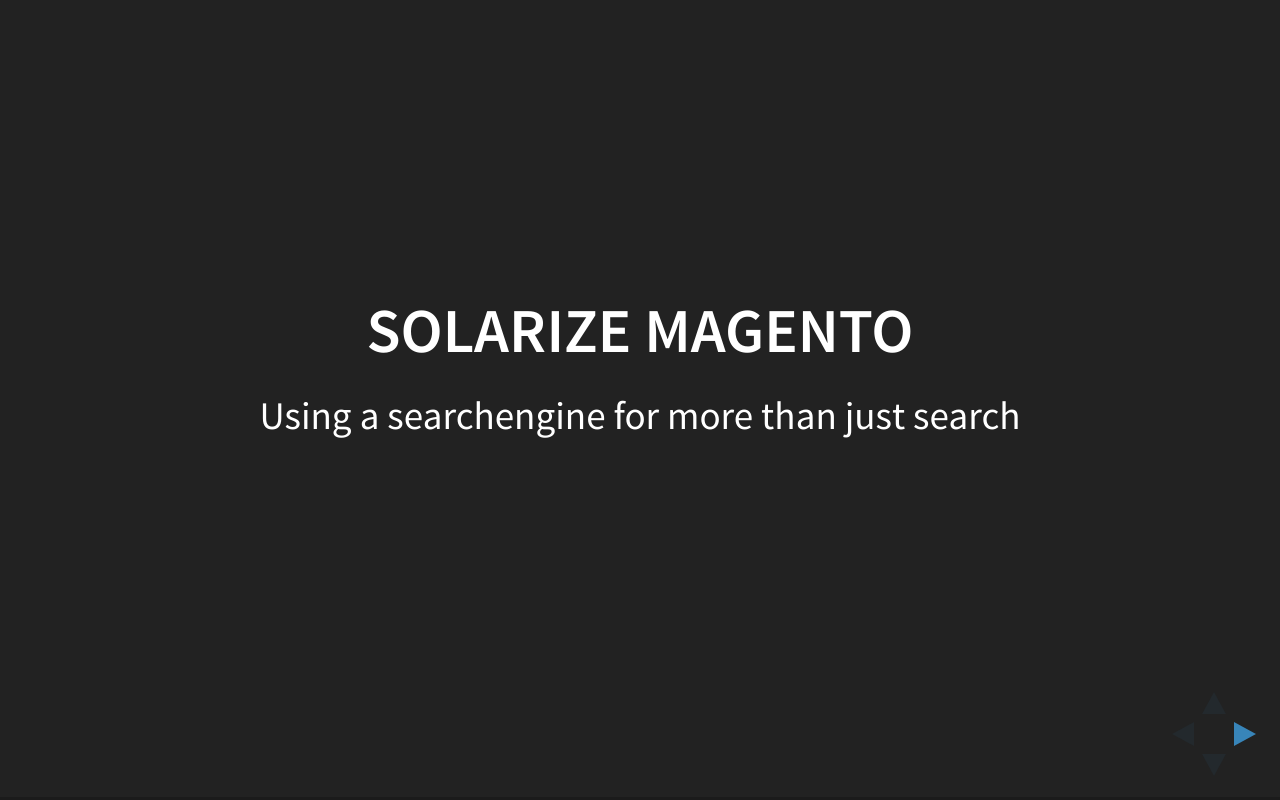
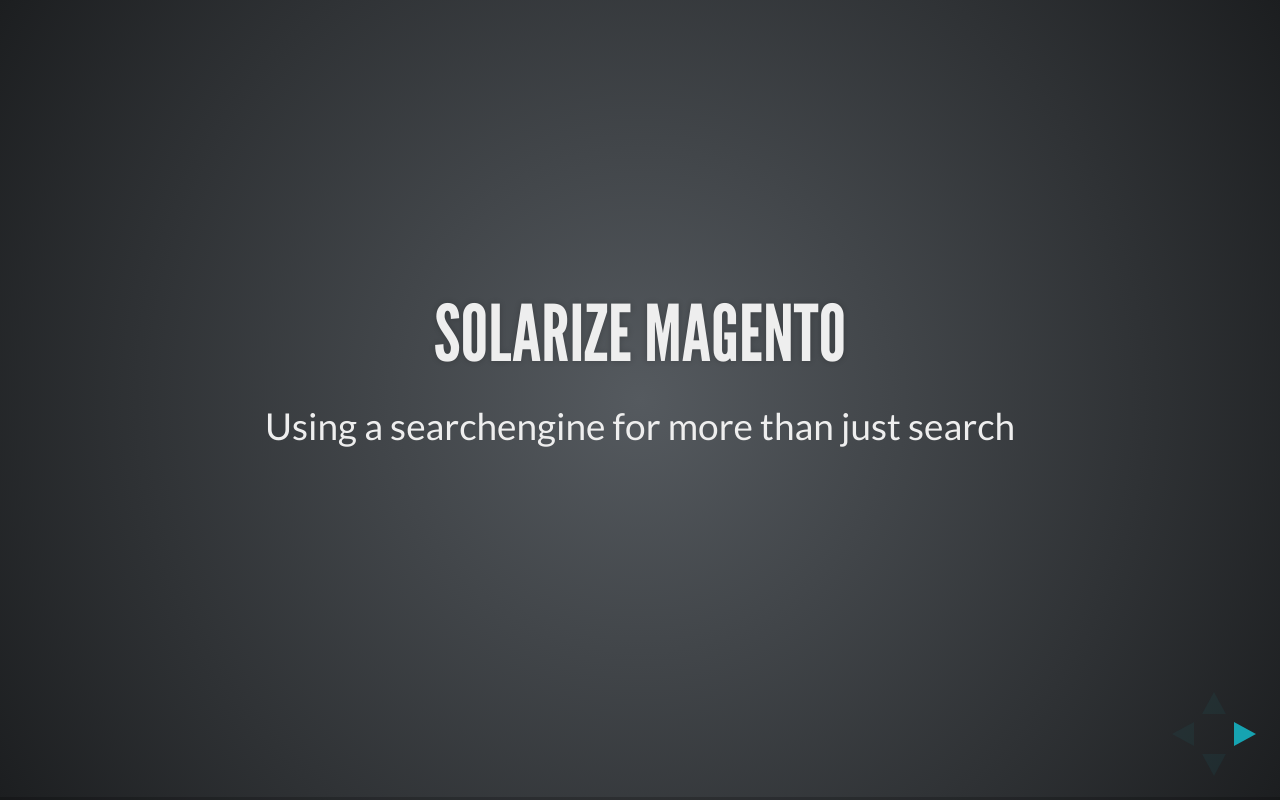
Before and after one commit to nhp/solarize_magento, a website: page index.html in a window 1280 px wide. Drawn offline with Linux system fonts and the light colour scheme.

Commit message:
changed theme

```diff
--- a/index.html
+++ b/index.html
@@ -15,7 +15,7 @@
 		<meta name="viewport" content="width=device-width, initial-scale=1.0, maximum-scale=1.0, user-scalable=no, minimal-ui">
 
 		<link rel="stylesheet" href="css/reveal.css">
-		<link rel="stylesheet" href="css/theme/black.css" id="theme">
+		<link rel="stylesheet" href="css/theme/league.css" id="theme">
 
 		<!-- Code syntax highlighting -->
 		<link rel="stylesheet" href="lib/css/zenburn.css">
```
